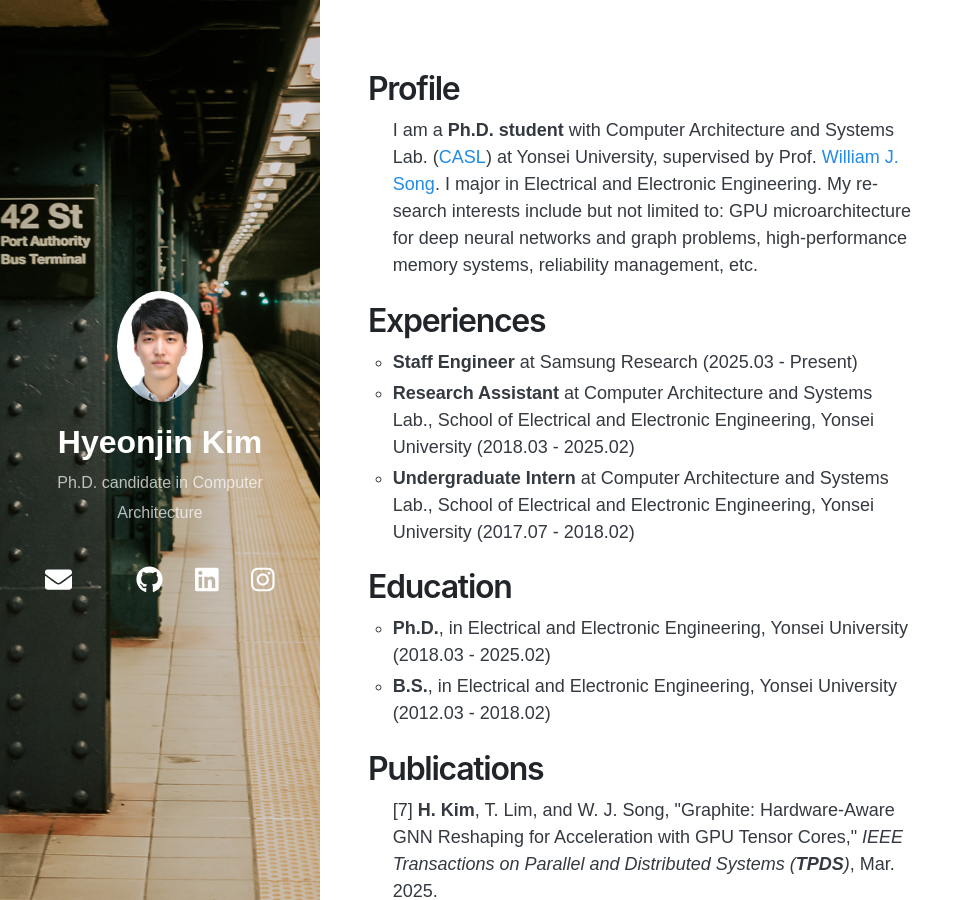
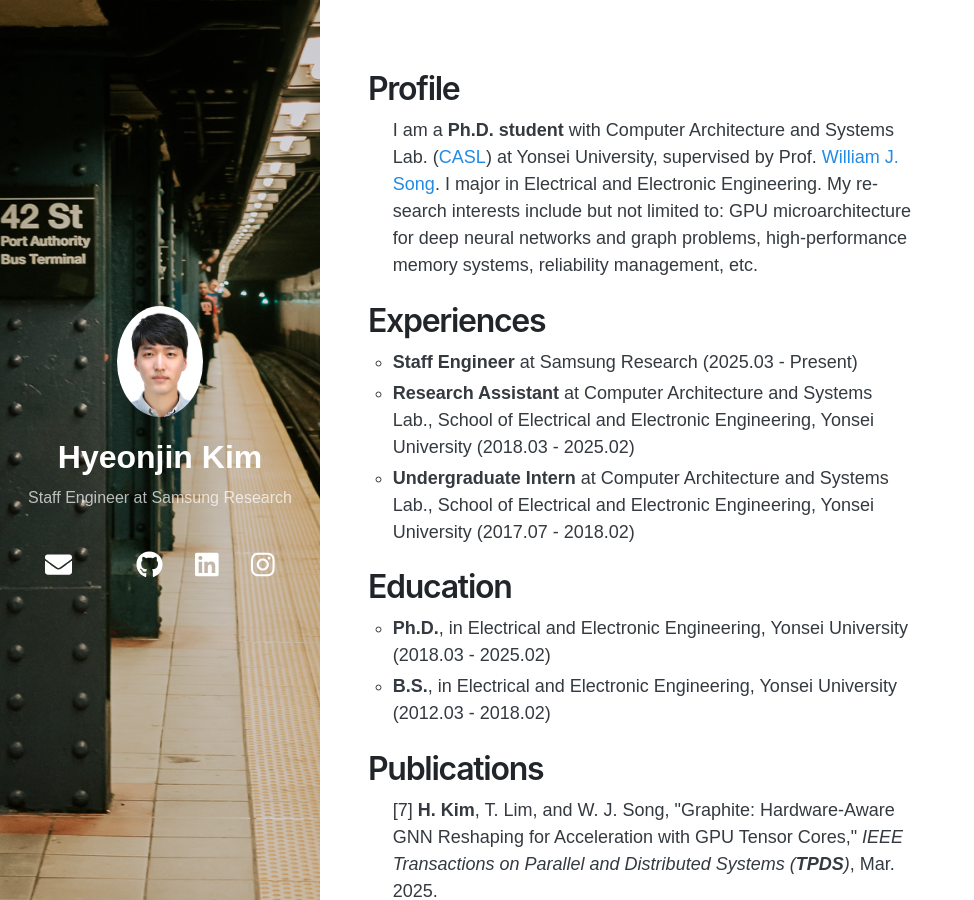
Before and after one commit to springrain12/springrain12.github.io, a Jekyll site: the page built from index.html, in a window 1280 px wide and 900 px high. Shown: the whole window, without its empty margins (0-974 px from the left). Built offline with Jekyll 4.4.1, drawn with Linux system fonts in a browser that asks for light colours; nearby versions of some CDN libraries; the list of posts is cut into pages by our own code; a style sheet for code colours, icons or effects is not loaded.

Commit message:
Update _config.yml

```diff
--- a/_config.yml
+++ b/_config.yml
@@ -1,6 +1,6 @@
 # Setup
 title: Hyeonjin Kim
-description: Ph.D. candidate in Computer Architecture
+description: Staff Engineer at Samsung Research
 url: https://springrain12.github.io/
 #url: /about/
 #avatar: /avatar.jpeg
```
